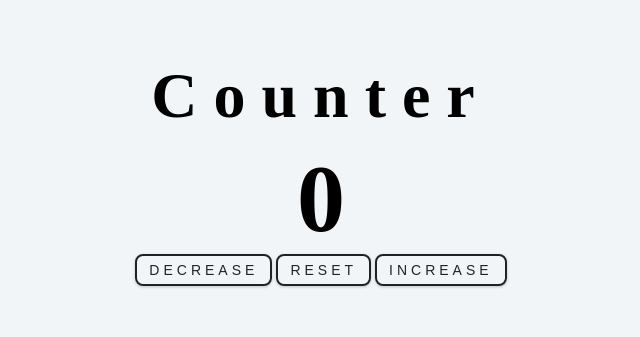
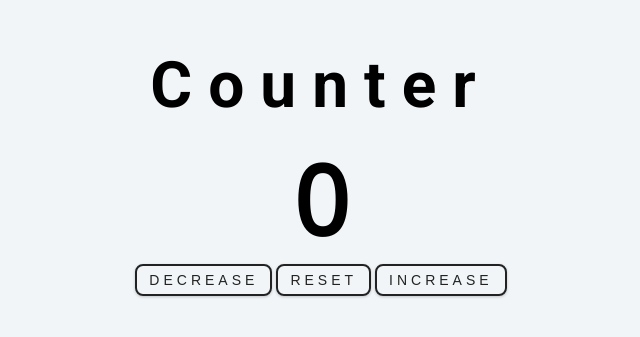
Before and after one commit to sk00l/counter, a plain HTML site: page index.html in a window 1280 px wide. Shown: the part 233-570 px from the top of the page, without its empty margins (319-959 px from the left). Drawn offline with nearby package versions, Linux system fonts and the light colour scheme.

Commit message:
font changes

```diff
--- a/style.css
+++ b/style.css
@@ -26,12 +26,13 @@ h1{
     font-size: 4rem;
     letter-spacing: 0.25em;
     text-transform: capitalize;
-    font-family:r;
+    font-family:'Roboto',sans-serif;
 }
 
 #value{
     font-size: 6rem;
     font-weight: bold;
+    font-family: 'Open Sans',sans-serif;
 }
 
 .btn{
```
